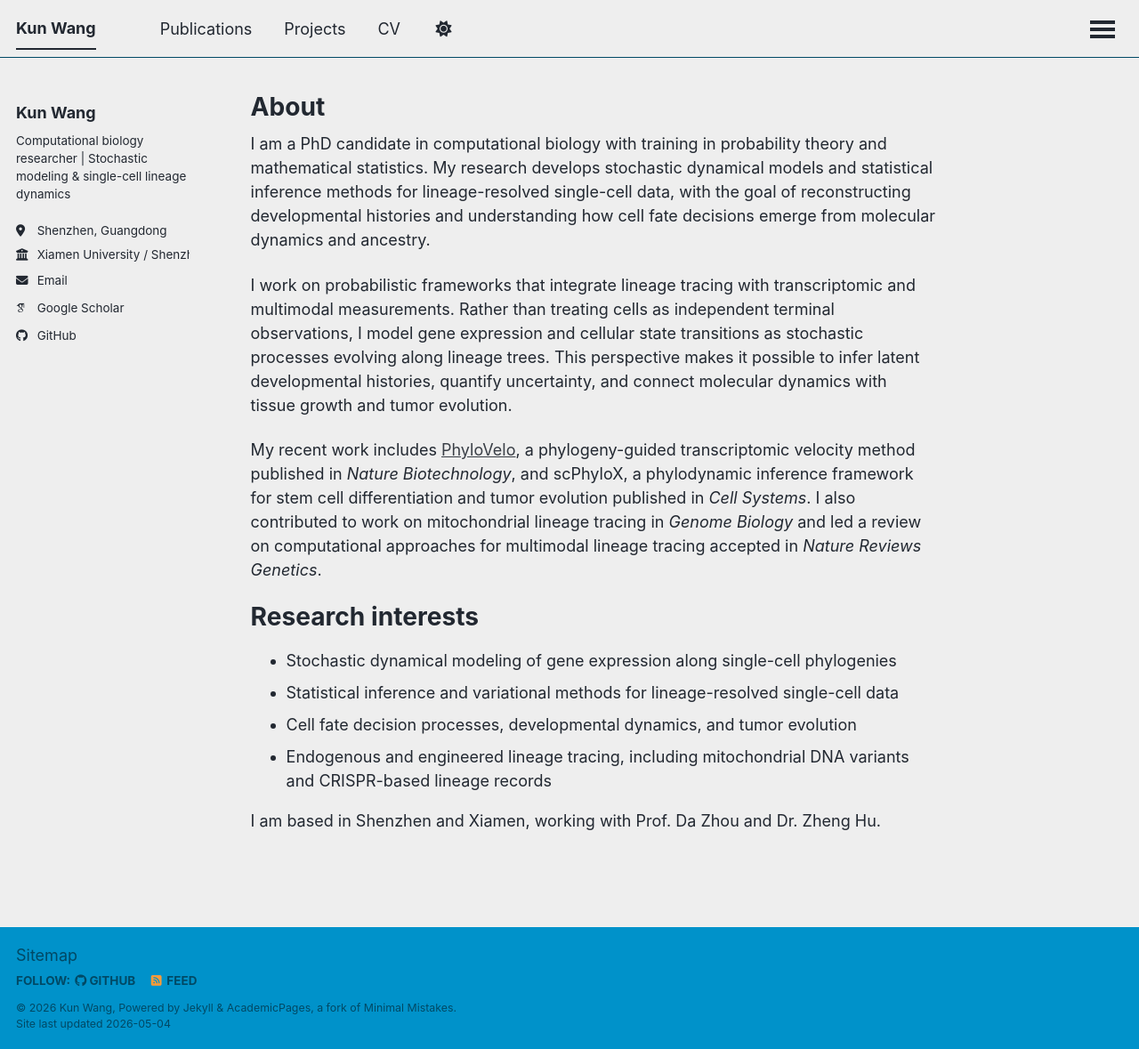
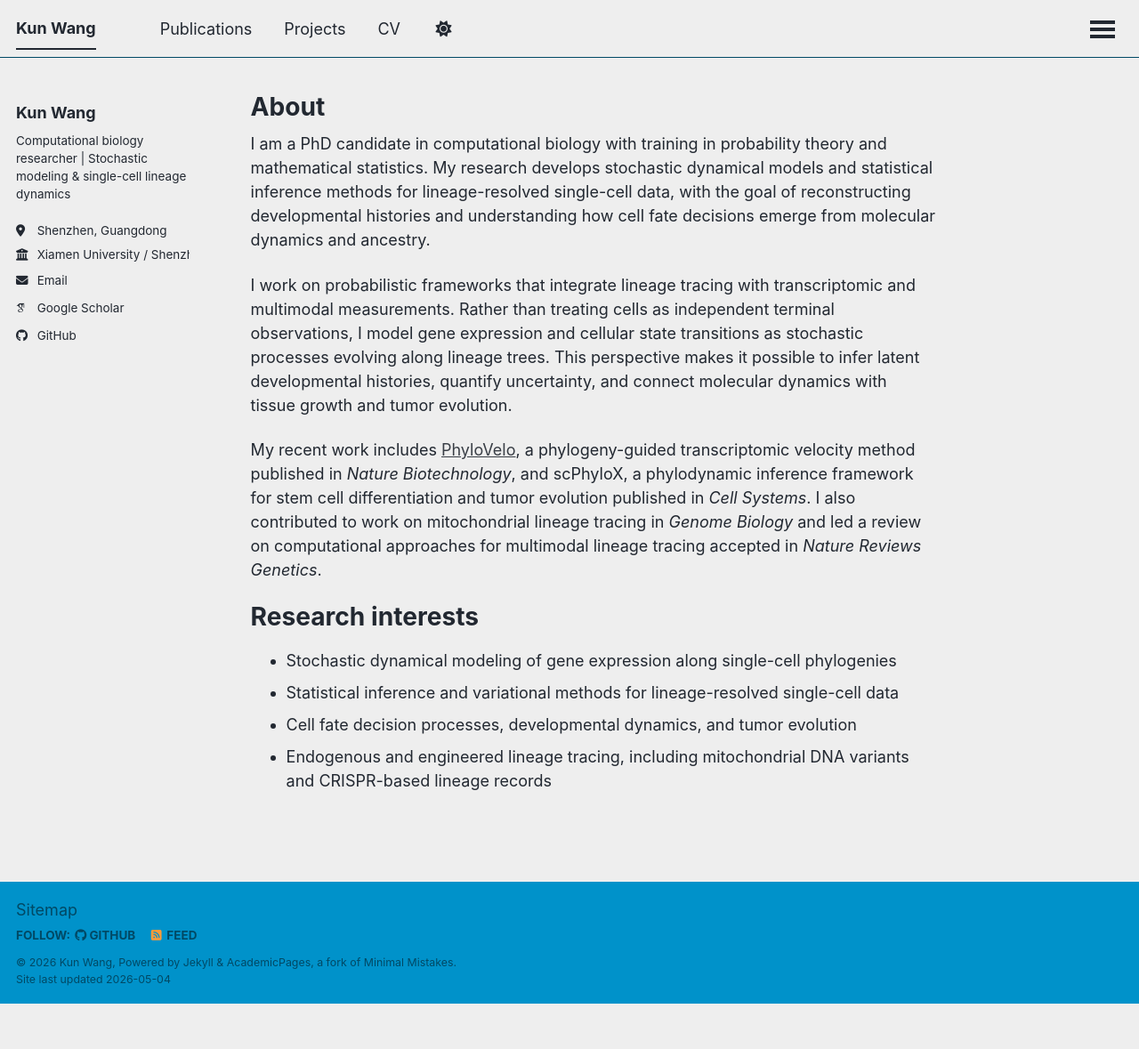
Before and after one commit to kunwang34/kunwang34.github.io, a Jekyll site: the page built from _pages/about.md, in a window 1280 px wide and 1179 px high. Shown: the whole window at 89% size. Built offline with Jekyll 4.4.1, drawn with Linux system fonts in a browser that asks for light colours; some web fonts are replaced; a script that is not in the unit is left out.

Commit message:
Update about.md

```diff
--- a/_pages/about.md
+++ b/_pages/about.md
@@ -20,5 +20,3 @@ Research interests
 - Statistical inference and variational methods for lineage-resolved single-cell data
 - Cell fate decision processes, developmental dynamics, and tumor evolution
 - Endogenous and engineered lineage tracing, including mitochondrial DNA variants and CRISPR-based lineage records
-
-I am based in Shenzhen and Xiamen, working with Prof. Da Zhou and Dr. Zheng Hu.
```
